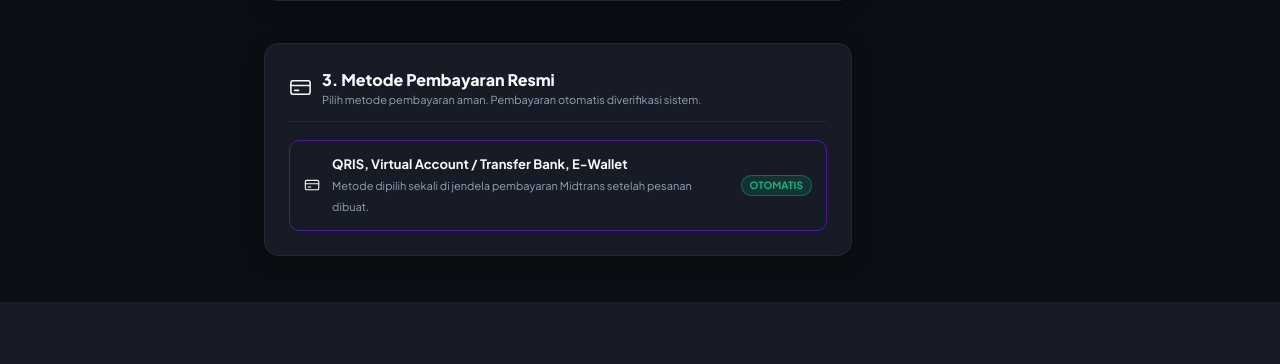
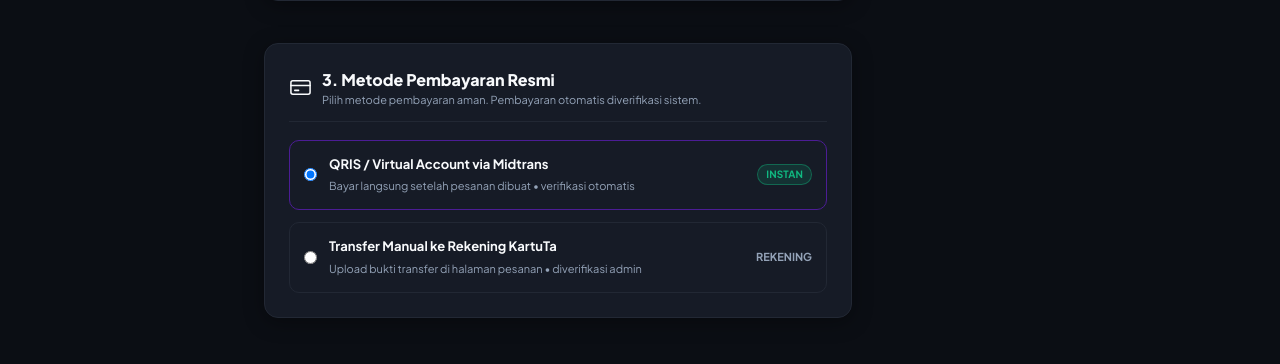
Before and after one commit to Fathiiathallah/Kartuta_ecommerce, a Django app: page /app/checkout/ in a window 1280 px wide. Shown: the part 1090-1454 px from the top of the page. Before the commit the page ends 1392 px from the top, so only its background shows below. Run offline with Django 5.2, Linux system fonts and the light colour scheme; a user stored in the database is signed in; tables that the repository leaves empty hold one stand-in row (values such as "Sample post").

Commit message:
tambah pembayaran transfer manual: rekening tujuan, upload bukti transfer, verifikasi admin

```diff
--- a/app/models.py
+++ b/app/models.py
@@ -129,6 +129,7 @@ class HistoryPayment(models.Model):
     payment_method = models.CharField(max_length=50, default='QRIS Midtrans')
     courier_service = models.CharField(max_length=50, default='J&T Express Reguler')
     tracking_number_awb = models.CharField(max_length=100, blank=True, null=True)
+    payment_proof = models.ImageField(upload_to='payment_proofs/', blank=True, null=True, verbose_name='Bukti Transfer')
     status = models.CharField(max_length=20, choices=PAYMENT_STATUS, default='Pending')
     shipping_name = models.CharField(max_length=150, blank=True, null=True)
     shipping_phone = models.CharField(max_length=30, blank=True, null=True)
--- a/app/urls.py
+++ b/app/urls.py
@@ -67,6 +67,7 @@ urlpatterns = [
     # TRACKING PESANAN (PENGGUNA)
     path('pesanan/', views_pengguna.pesanan_saya, name='pesanan_saya'),
     path('pesanan/<path:invoice_number>/bayar/', views_pengguna.pesanan_bayar_simulasi, name='pesanan_bayar_simulasi'),
+    path('pesanan/<path:invoice_number>/bukti/', views_pengguna.pesanan_upload_bukti, name='pesanan_upload_bukti'),
     path('pesanan/<path:invoice_number>/terima/', views_pengguna.pesanan_konfirmasi_terima, name='pesanan_konfirmasi_terima'),
     path('pesanan/<path:invoice_number>/', views_pengguna.pesanan_detail, name='pesanan_detail'),
 
--- a/app/views_pengguna.py
+++ b/app/views_pengguna.py
@@ -268,7 +268,9 @@ def checkout(request):
         shipping_address = request.POST.get('shipping_address', '').strip() or user_client.alamat or ''
         shipping_city = request.POST.get('shipping_city', '').strip()
         courier_service = request.POST.get('courier_service', '')
-        payment_method = 'QRIS Midtrans'  # metode final (QRIS/VA/e-wallet) dipilih di jendela Midtrans
+        payment_method = request.POST.get('payment_method', 'QRIS Midtrans')
+        if payment_method not in ('QRIS Midtrans', 'Transfer Bank Manual'):
+            payment_method = 'QRIS Midtrans'
         notes = request.POST.get('notes', '').strip()
 
         if not shipping_address or not shipping_phone:
@@ -334,8 +336,12 @@ def checkout(request):
         # Kosongkan keranjang
         cart_items.delete()
 
+        detail_url = reverse('app:pesanan_detail', args=[order.invoice_number])
+        if payment_method == 'Transfer Bank Manual':
+            messages.success(request, f'Pesanan #{order.invoice_number} dibuat. Transfer ke rekening KartuTa, lalu upload bukti di halaman pesanan.')
+            return redirect(detail_url)
         messages.success(request, f'Pesanan #{order.invoice_number} berhasil dibuat. Lanjutkan pembayaran.')
-        return redirect(f"{reverse('app:pesanan_detail', args=[order.invoice_number])}?autopay=1")
+        return redirect(f'{detail_url}?autopay=1')
 
     # Halaman GET: ?dest=ID dari pilihan kecamatan di form (belum disimpan permanen)
     dest_id = request.GET.get('dest', '').strip() or (user_client.destination_id or '')
@@ -415,7 +421,8 @@ def pesanan_detail(request, invoice_number):
 
     snap_token = None
     snap_redirect_url = None
-    if order.status == 'Pending':
+    is_manual = order.payment_method == 'Transfer Bank Manual'
+    if order.status == 'Pending' and not is_manual:
         snap_token, snap_redirect_url = create_snap_transaction(order)
 
     context = {
@@ -429,6 +436,8 @@ def pesanan_detail(request, invoice_number):
         'snap_redirect_url': snap_redirect_url,
         'autopay': request.GET.get('autopay') == '1' and bool(snap_token),
         'debug': settings.DEBUG,
+        'is_manual': is_manual,
+        'bank_accounts': settings.BANK_ACCOUNTS,
         'midtrans_client_key': settings.MIDTRANS_CLIENT_KEY,
         'midtrans_snap_js': settings.MIDTRANS_SNAP_JS,
     }
@@ -453,6 +462,34 @@ def pesanan_bayar_simulasi(request, invoice_number):
     else:
         messages.info(request, 'Status pesanan ini sudah bukan menunggu pembayaran.')
 
+    return redirect('app:pesanan_detail', invoice_number=order.invoice_number)
+
+
+@login_required
+def pesanan_upload_bukti(request, invoice_number):
+    """Upload bukti transfer untuk pesanan dengan metode Transfer Bank Manual."""
+    user_client = get_or_create_user_client(request.user)
+    order = get_object_or_404(HistoryPayment, invoice_number=invoice_number, user_client=user_client)
+
+    if request.method != 'POST':
+        return redirect('app:pesanan_detail', invoice_number=order.invoice_number)
+    if order.payment_method != 'Transfer Bank Manual' or order.status != 'Pending':
+        messages.info(request, 'Pesanan ini tidak menunggu bukti transfer manual.')
+        return redirect('app:pesanan_detail', invoice_number=order.invoice_number)
+
+    bukti = request.FILES.get('payment_proof')
+    if not bukti:
+        messages.error(request, 'Pilih file gambar bukti transfer dulu.')
+        return redirect('app:pesanan_detail', invoice_number=order.invoice_number)
+
+    order.payment_proof = bukti
+    order.save(update_fields=['payment_proof', 'updated_at'])
+    OrderTrackingLog.objects.create(
+        order=order,
+        status=order.status,
+        note='Bukti transfer diunggah pembeli. Menunggu verifikasi admin.'
+    )
+    messages.success(request, 'Bukti transfer terkirim. Admin akan memverifikasi maksimal 1x24 jam.')
     return redirect('app:pesanan_detail', invoice_number=order.invoice_number)
 
 
--- a/templates/pengguna/checkout.html
+++ b/templates/pengguna/checkout.html
@@ -99,15 +99,28 @@
                     </div>
                 </div>
 
-                <div style="background: var(--surface); border: 1px solid var(--primary-purple-dark); border-radius: 10px; padding: 14px; display: flex; align-items: center; justify-content: space-between; gap: 12px;">
-                    <div style="display: flex; align-items: center; gap: 12px;">
-                        <svg class="icon-svg" width="17" height="17" fill="none" stroke="currentColor" stroke-width="1.6" stroke-linecap="round" stroke-linejoin="round" aria-hidden="true" focusable="false"><use href="#i-credit-card"/></svg>
-                        <div>
-                            <strong style="color: var(--text-main); font-size: 13px; display: block;">QRIS, Virtual Account / Transfer Bank, E-Wallet</strong>
-                            <span style="font-size: 11px; color: var(--text-secondary);">Metode dipilih sekali di jendela pembayaran Midtrans setelah pesanan dibuat.</span>
+                <div style="display: flex; flex-direction: column; gap: 12px;">
+                    <label style="background: var(--surface); border: 1px solid var(--primary-purple-dark); border-radius: 10px; padding: 14px; display: flex; align-items: center; justify-content: space-between; gap: 12px; cursor: pointer;">
+                        <div style="display: flex; align-items: center; gap: 12px;">
+                            <input type="radio" name="payment_method" value="QRIS Midtrans" checked>
+                            <div>
+                                <strong style="color: var(--text-main); font-size: 13px; display: block;">QRIS / Virtual Account via Midtrans</strong>
+                                <span style="font-size: 11px; color: var(--text-secondary);">Bayar langsung setelah pesanan dibuat • verifikasi otomatis</span>
+                            </div>
                         </div>
-                    </div>
-                    <span class="badge-tag badge-unlocked" style="font-size: 10px;">OTOMATIS</span>
+                        <span class="badge-tag badge-unlocked" style="font-size: 10px;">INSTAN</span>
+                    </label>
+
+                    <label style="background: var(--surface); border: 1px solid var(--border-dark); border-radius: 10px; padding: 14px; display: flex; align-items: center; justify-content: space-between; gap: 12px; cursor: pointer;">
+                        <div style="display: flex; align-items: center; gap: 12px;">
+                            <input type="radio" name="payment_method" value="Transfer Bank Manual">
+                            <div>
+                                <strong style="color: var(--text-main); font-size: 13px; display: block;">Transfer Manual ke Rekening KartuTa</strong>
+                                <span style="font-size: 11px; color: var(--text-secondary);">Upload bukti transfer di halaman pesanan • diverifikasi admin</span>
+                            </div>
+                        </div>
+                        <span style="font-size: 11px; color: var(--text-secondary); font-weight: 700;">REKENING</span>
+                    </label>
                 </div>
             </div>
 
```
Also changed, not shown: core/settings.py (+8 -0 lines), templates/admin_super/pesanan_detail.html (+12 -0 lines), templates/pengguna/pesanan_detail.html (+34 -0 lines), app/migrations/0009_historypayment_payment_proof.py (added), 1 other file.
